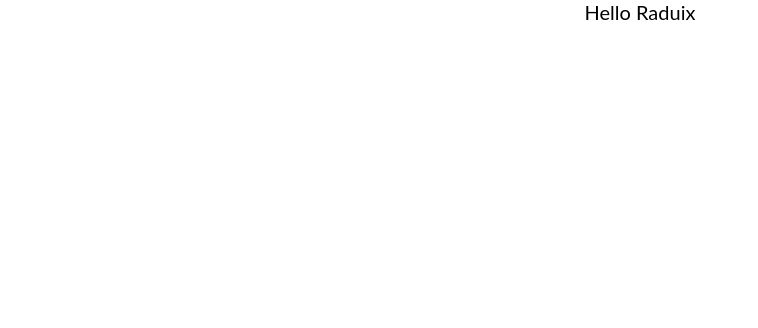
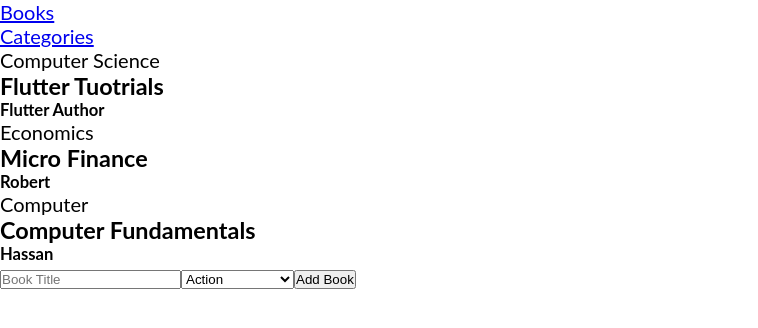
Before and after one commit to miftah1991/book-store, a React (Create React App) app: page / in a window 1280 px wide. Shown: the top 328 px of the page, without its empty margins (0-758 px from the left). Built offline with nearby package versions, Linux system fonts and the light colour scheme.

Commit message:
Setup App js

```diff
--- a/src/App.js
+++ b/src/App.js
@@ -1,8 +1,20 @@
-import './App.css';
+import { Routes, Route } from 'react-router-dom';
+import Books from './pages/Books';
+import Categories from './pages/Categories';
+import Header from './components/Header';
 
 function App() {
   return (
-    <div className="App" >Hello Raduix</div>
+    <>
+      <Header />
+
+      <main>
+        <Routes>
+          <Route path="/" element={<Books />} />
+          <Route path="/categories" element={<Categories />} />
+        </Routes>
+      </main>
+    </>
   );
 }
 
```
